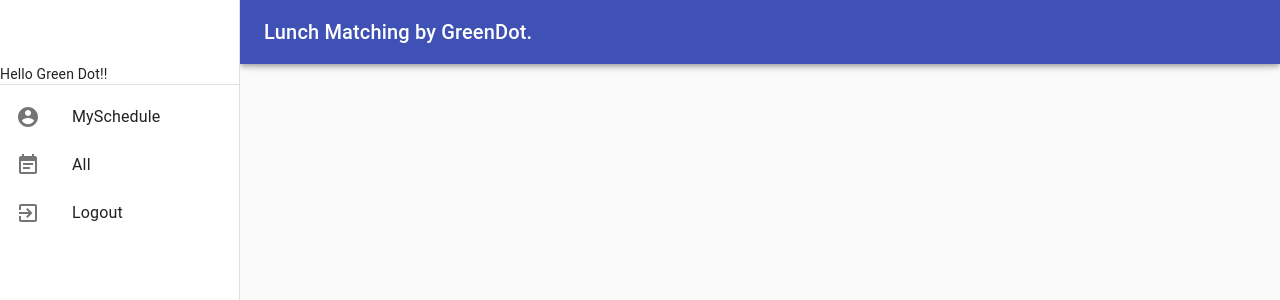
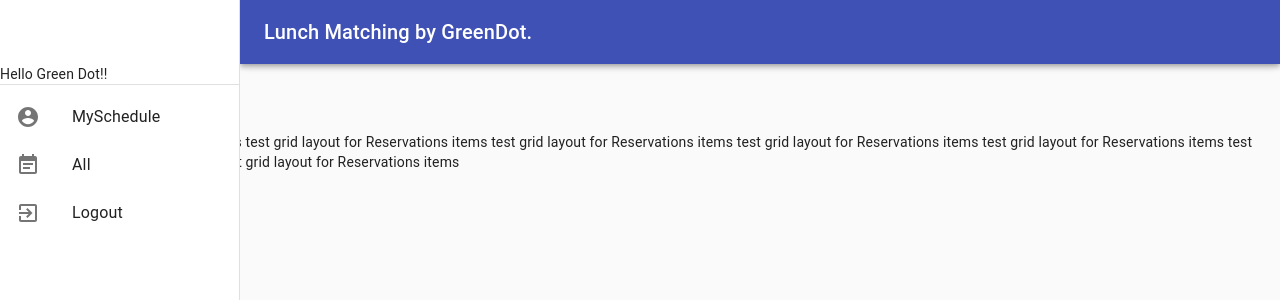
Before and after one commit to ksmabcd135/GreenLunch, a React app: page /main in a window 1280 px wide. Shown: the top 300 px of the page. Built offline with nearby package versions, Linux system fonts and the light colour scheme.

Commit message:
add basic flex layout for items

```diff
--- /dev/null
+++ b/src/components/Reservations/Reservation/Rerservation.js
@@ -0,0 +1,18 @@
+import React from 'react';
+import classes from './Reservation.css';
+
+const reservation = () => {
+    return(
+        <div className={classes.Item}>
+        test grid layout for Reservations items        test grid layout for Reservations items
+        test grid layout for Reservations items
+        test grid layout for Reservations items
+        test grid layout for Reservations items
+        test grid layout for Reservations items
+        test grid layout for Reservations items
+
+        </div>
+    )
+}
+
+export default reservation;
--- /dev/null
+++ b/src/components/Reservations/Reservation/Reservation.css
@@ -0,0 +1,12 @@
+.Item {
+    border: 1px solid salmon;
+    flex-grow: 1;
+    width: 100px;
+    height: 100px;
+}
+
+@media (min-width: 600px) {
+    .Item {
+      flex-basis: 50%;
+    }
+  }
--- /dev/null
+++ b/src/components/Reservations/Reservations.css
@@ -0,0 +1,12 @@
+.Container {
+    display: flex;
+    flex-direction: column;
+    min-height: 100vh;
+}
+
+@media (min-width: 600px) {
+    .Container{
+        flex-direction: row;
+        flex-wrap: wrap;
+    }
+}
--- /dev/null
+++ b/src/components/Reservations/Reservations.js
@@ -0,0 +1,13 @@
+import React from 'react';
+import classes from './Reservations.css';
+import Reservation from './Reservation/Rerservation';
+
+const reservations = () => {
+    return (
+        <div className={classes.Container}>
+            <Reservation/>
+        </div>
+    )
+}
+
+export default reservations;
--- a/src/pages/Main.jsx
+++ b/src/pages/Main.jsx
@@ -1,10 +1,13 @@
 import React from 'react';
 import Sidebar from '../components/Sidebar/Sidebar';
+import Rerservations from '../components/Reservations/Reservations';
+
 function MainPage() {
     return(
         <div>
             <Sidebar/>
             Main Page...
+            <Rerservations/>
         </div>
     )
 }
```
